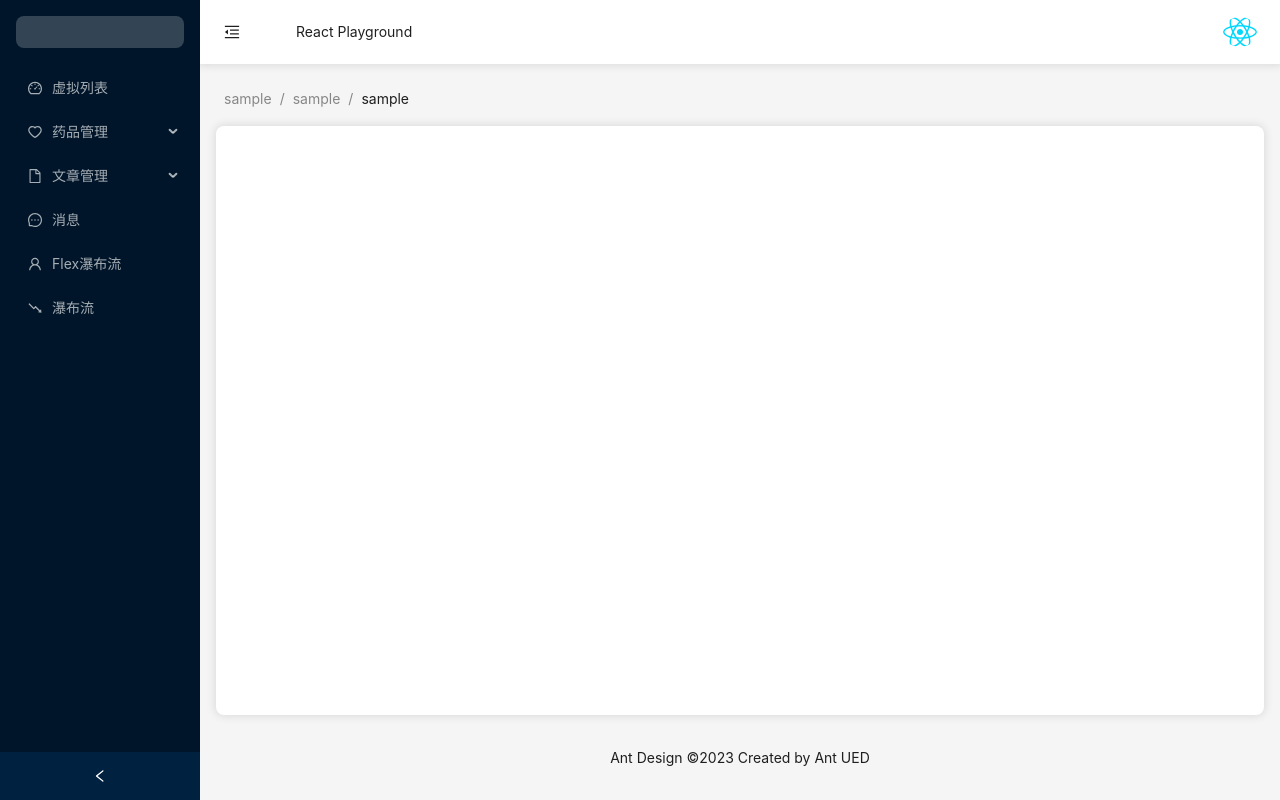
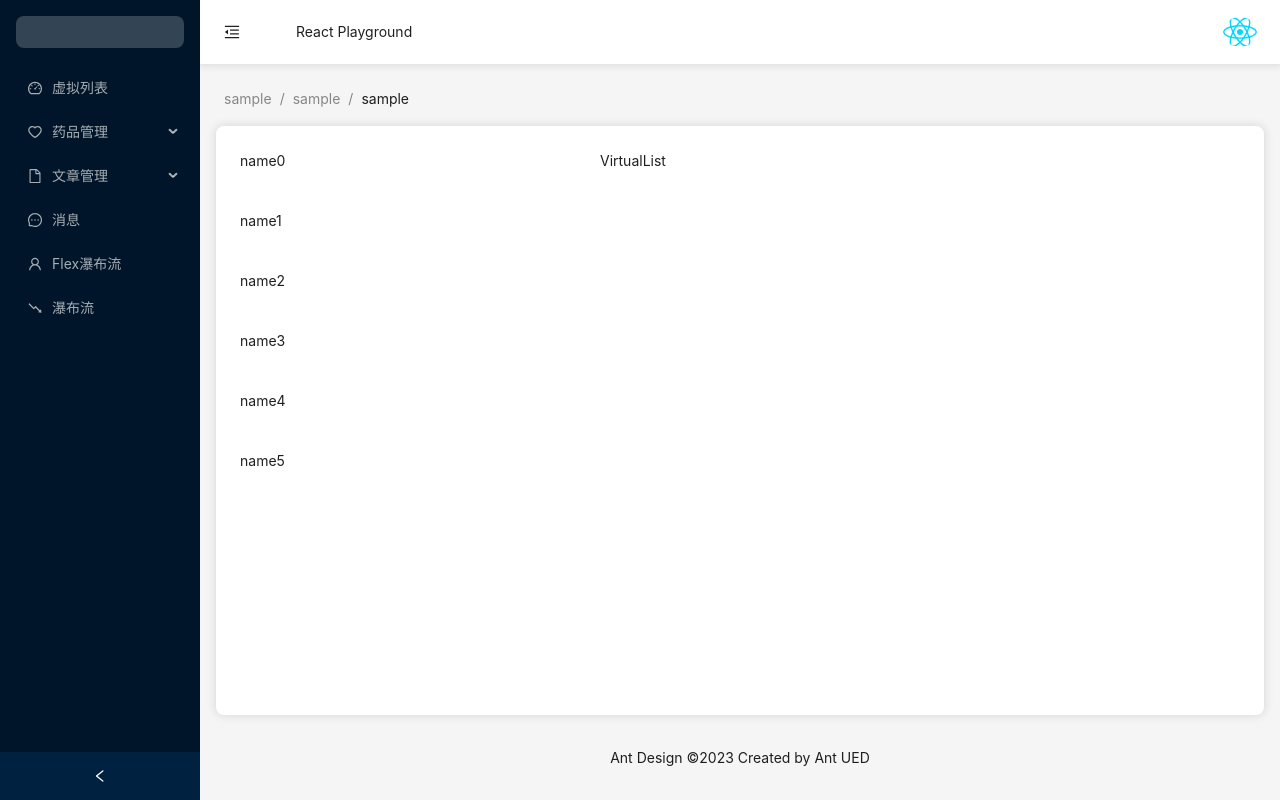
Before and after one commit to sealye09/react-playground, a React (Vite) app: page /admin/virtualList in a window 1280 px wide. Built offline with nearby package versions, Linux system fonts and the light colour scheme.

Commit message:
固定高度虚拟列表

```diff
--- a/src/components/Masonry/Masonry.tsx
+++ b/src/components/Masonry/Masonry.tsx
@@ -17,7 +17,7 @@ export const MasonryItem: FC<MasonryItemProps> = ({
 }) => {
   return (
     <div
-      className={twMerge("absolute transition-all duration-300", className)}
+      className={twMerge("absolute transition-all duration-300 top-[9999px]", className)}
       style={{
         height,
         width,
--- /dev/null
+++ b/src/components/VirtualList/FixedList.tsx
@@ -0,0 +1,86 @@
+import { useThrottle } from "@/hooks/useThrottle";
+import { FC, useEffect, useRef, useState } from "react";
+
+interface FixedListProps {
+  items: any[];
+  itemHeight: number;
+  containerHeight: number;
+  containerWidth: number;
+  prevCount?: number;
+  nextCount?: number;
+  onScrollEnd?: () => void;
+}
+
+const FixedList: FC<FixedListProps> = ({
+  items,
+  itemHeight,
+  containerHeight,
+  containerWidth,
+  prevCount,
+  nextCount,
+  onScrollEnd,
+}) => {
+  const containerRef = useRef<HTMLDivElement>(null);
+
+  const [scrollTop, setScrollTop] = useState(0);
+
+  const visibleCount = Math.ceil(containerHeight / itemHeight);
+
+  prevCount = prevCount || visibleCount;
+  nextCount = nextCount || visibleCount;
+
+  const startIdx = Math.max(0, Math.floor(scrollTop / itemHeight) - prevCount);
+  const endIdx = Math.min(startIdx + visibleCount + prevCount + nextCount, items.length);
+
+  const containerStyle = {
+    width: `${containerWidth}px`,
+    height: `${containerHeight}px`,
+    overflow: "auto",
+  };
+
+  const contentStyle = {
+    height: `${itemHeight * (items.length - startIdx)}px`,
+    transform: `translateY(${startIdx * itemHeight}px)`,
+  };
+
+  const itemStyle = {
+    height: `${itemHeight}px`,
+  };
+
+  const handleScroll = useThrottle(() => {
+    if (!containerRef.current) return;
+
+    const container = containerRef.current;
+    const offset = container.scrollTop;
+    setScrollTop(offset);
+  }, 500);
+
+  useEffect(() => {
+    if (endIdx === items.length) {
+      onScrollEnd && onScrollEnd();
+    }
+  }, [endIdx, items.length, onScrollEnd]);
+
+  return (
+    <div
+      ref={containerRef}
+      style={containerStyle}
+      onScroll={handleScroll}
+    >
+      <div style={contentStyle}>
+        {items.slice(startIdx, endIdx).map((item) => {
+          return (
+            <div
+              key={item.id}
+              style={itemStyle}
+            >
+              {item.name}
+            </div>
+          );
+        })}
+      </div>
+    </div>
+  );
+};
+
+export default FixedList;
--- /dev/null
+++ b/src/components/VirtualList/VirtualList.tsx
@@ -0,0 +1,9 @@
+import { FC } from "react";
+
+interface VirtualListProps {}
+
+const VirtualList: FC<VirtualListProps> = ({}) => {
+  return <div>VirtualList</div>;
+};
+
+export default VirtualList;
--- a/src/pages/VirtualList/index.tsx
+++ b/src/pages/VirtualList/index.tsx
@@ -1,9 +1,56 @@
-import { FC } from "react";
+import { FC, useEffect, useState } from "react";
 
-interface Props {}
+import FixedList from "@/components/VirtualList/FixedList";
+import VirtualList from "@/components/VirtualList/VirtualList";
 
-const VirtualList: FC<Props> = ({}) => {
-  return <div></div>;
+const VirtualListPage: FC = () => {
+  const [list, setList] = useState<any[]>([]);
+
+  const handleAdd = () => {
+    return new Promise((resolve) => {
+      setTimeout(() => {
+        const arr = new Array(20).fill(0);
+        const len = list.length;
+        const items = arr.map((item, idx) => {
+          return {
+            id: idx + len,
+            name: `name${idx + len}`,
+          };
+        });
+        setList((list) => [...list, ...items]);
+        resolve(null);
+      }, 1000);
+    });
+  };
+
+  useEffect(() => {
+    const arr = new Array(40).fill(0);
+    const items = arr.map((item, idx) => {
+      return {
+        id: idx,
+        name: `name${idx}`,
+      };
+    });
+
+    setList(items);
+  }, []);
+
+  return (
+    <div className="flex gap-40">
+      <div>
+        <FixedList
+          items={list}
+          itemHeight={60}
+          containerWidth={200}
+          containerHeight={360}
+          onScrollEnd={handleAdd}
+        />
+      </div>
+      <div>
+        <VirtualList></VirtualList>
+      </div>
+    </div>
+  );
 };
 
-export default VirtualList;
+export default VirtualListPage;
--- a/src/pages/WaterFallPage/index.tsx
+++ b/src/pages/WaterFallPage/index.tsx
@@ -1,7 +1,6 @@
 import { FC, useEffect, useState } from "react";
 import axios from "axios";
 import { Card } from "antd";
-import Meta from "antd/es/card/Meta";
 
 import { MasonryItem, Masonry } from "@/components/Masonry/Masonry";
 import SImage from "@/components/Image";
@@ -62,7 +61,7 @@ const WaterFallPage: FC = () => {
               />
             }
           >
-            <Meta title={item.title + " " + idx} />
+            <span>{item.title + " " + idx}</span>
           </Card>
         </MasonryItem>
       ))}
--- a/src/router/index.tsx
+++ b/src/router/index.tsx
@@ -7,7 +7,7 @@ import {
   FallOutlined,
 } from "@ant-design/icons";
 
-import VirtualList from "@/pages/VirtualList";
+import VirtualListPage from "@/pages/VirtualList";
 import Masonry from "@/pages/Masonry";
 import ArticleCatgory from "@/pages/ArticleCatgory";
 import ArticleInfo from "@/pages/ArticleInfo";
@@ -28,7 +28,7 @@ const routes: RouteType[] = [
   {
     label: "虚拟列表",
     key: "/admin/virtualList",
-    element: <VirtualList />,
+    element: <VirtualListPage />,
     icon: <DashboardOutlined />,
   },
   {
```
